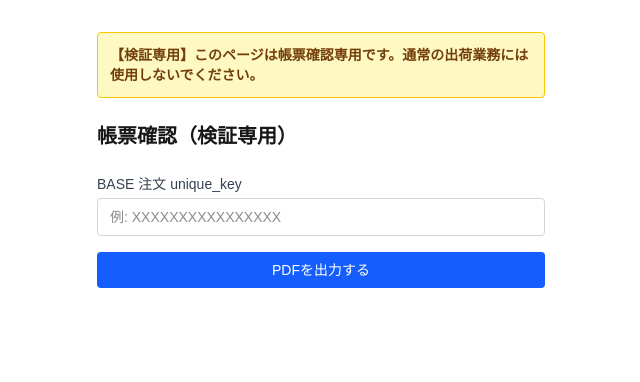
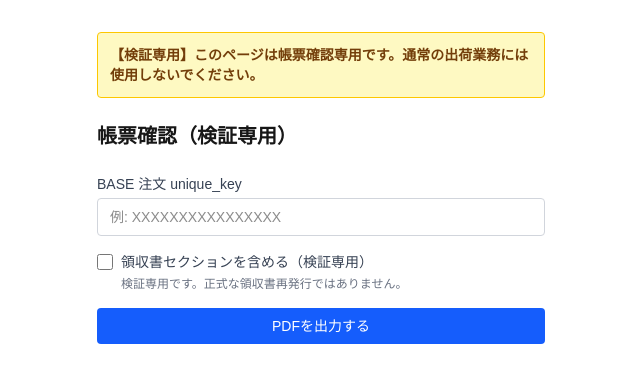
Before and after one commit to whatnot-okamoto/whatnot-shipping-app, a Next.js app: page /debug/pdf-test in a window 1280 px wide. Shown: the top 382 px of the page, without its empty margins (319-959 px from the left). Built offline with nearby package versions, Linux system fonts and the light colour scheme; no server answers.

Commit message:
feat: TEST-PDF-ORDER-01に領収書検証用オプションを追加

```diff
--- a/app/api/debug/pdf-preview/route.ts
+++ b/app/api/debug/pdf-preview/route.ts
@@ -41,9 +41,11 @@ export async function POST(req: Request) {
 
   // (2) リクエストボディから unique_key を取得
   let uniqueKey: string;
+  let withReceipt: boolean;
   try {
-    const body = (await req.json()) as { unique_key?: string };
+    const body = (await req.json()) as { unique_key?: string; withReceipt?: boolean };
     uniqueKey = (body.unique_key ?? "").trim();
+    withReceipt = body.withReceipt === true;
   } catch {
     return NextResponse.json(
       { error: "リクエストの解析に失敗しました。" },
@@ -73,12 +75,14 @@ export async function POST(req: Request) {
     }
 
     // (5) 検証用デフォルト U1Data（Upstash 不使用・フラグ更新なし）
+    // withReceipt===true の場合のみ receipt_required を in-memory で true に付与する。
+    // Upstash KV・BASE API・キャッシュへの書き込みは一切行わない。
     const orderState: U1Data = {
       unique_key: order.unique_key,
       hold_flag: false,
       hold_reason: "",
       carrier: "",
-      receipt_required: false,
+      receipt_required: withReceipt,
       receipt_name: "",
       receipt_note: "",
       app_memo: "",
@@ -91,8 +95,12 @@ export async function POST(req: Request) {
     // (7) PDF バイナリをレスポンスとして返す
     const timestamp = getJstTimestamp();
     const uniqueKeySuffix = uniqueKey.slice(-8);
-    const filenameJa = `TEST_BASE納品書_${uniqueKeySuffix}_${timestamp}.pdf`;
-    const filenameAscii = `TEST_BASE_delivery_${uniqueKeySuffix}_${timestamp}.pdf`;
+    const filenameJa = withReceipt
+      ? `TEST_BASE納品書領収書_${uniqueKeySuffix}_${timestamp}.pdf`
+      : `TEST_BASE納品書_${uniqueKeySuffix}_${timestamp}.pdf`;
+    const filenameAscii = withReceipt
+      ? `TEST_BASE_delivery_receipt_${uniqueKeySuffix}_${timestamp}.pdf`
+      : `TEST_BASE_delivery_${uniqueKeySuffix}_${timestamp}.pdf`;
     const filenameEncoded = encodeURIComponent(filenameJa);
     const contentDisposition =
       `attachment; filename="${filenameAscii}"; filename*=UTF-8''${filenameEncoded}`;
--- a/app/debug/pdf-test/page.tsx
+++ b/app/debug/pdf-test/page.tsx
@@ -13,6 +13,7 @@ export default function PdfTestPage() {
   const [uniqueKey, setUniqueKey] = useState("");
   const [loading, setLoading] = useState(false);
   const [error, setError] = useState<string | null>(null);
+  const [withReceipt, setWithReceipt] = useState(false);
 
   // ページ表示時に認証状態を確認し、未認証ならログインページへリダイレクト
   useEffect(() => {
@@ -44,7 +45,7 @@ export default function PdfTestPage() {
       const res = await fetch("/api/debug/pdf-preview", {
         method: "POST",
         headers: { "Content-Type": "application/json" },
-        body: JSON.stringify({ unique_key: uniqueKey.trim() }),
+        body: JSON.stringify({ unique_key: uniqueKey.trim(), withReceipt }),
       });
 
       if (res.status === 401) {
@@ -123,6 +124,29 @@ export default function PdfTestPage() {
           />
         </div>
 
+        <div className="space-y-1">
+          <label className="flex items-center gap-2 cursor-pointer select-none">
+            <input
+              type="checkbox"
+              checked={withReceipt}
+              onChange={(e) => setWithReceipt(e.target.checked)}
+              disabled={loading}
+              className="w-4 h-4"
+            />
+            <span className="text-sm font-medium text-gray-700">
+              領収書セクションを含める（検証専用）
+            </span>
+          </label>
+          <p className="text-xs text-gray-500 ml-6">
+            検証専用です。正式な領収書再発行ではありません。
+          </p>
+          {withReceipt && (
+            <div className="ml-6 p-2 bg-orange-50 border border-orange-300 rounded text-xs text-orange-800">
+              領収書セクション込み・検証専用・正式な領収書再発行ではありません
+            </div>
+          )}
+        </div>
+
         {error && (
           <div className="p-3 bg-red-50 border border-red-300 rounded text-red-800 text-sm">
             {error}
```
